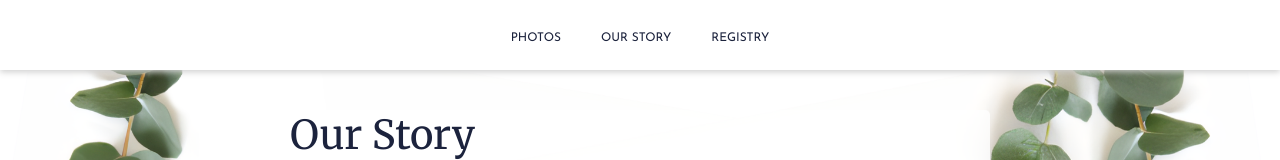
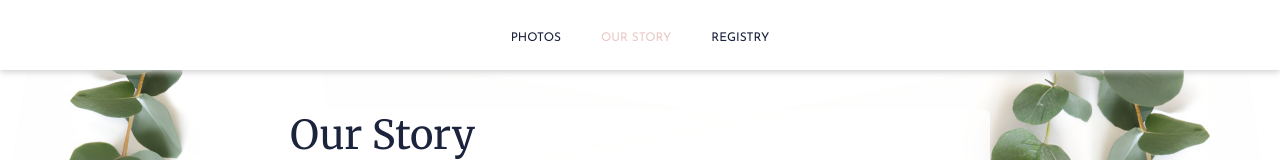
Before and after one commit to lsneth/luke-and-taylor, a React (Create React App) app: page /our-story in a window 1280 px wide. Shown: the top 160 px of the page. Built offline with nearby package versions, Linux system fonts and the light colour scheme.

Commit message:
adds active nav tab styling

```diff
--- a/src/components/Nav.js
+++ b/src/components/Nav.js
@@ -1,13 +1,21 @@
-import { Outlet, Link } from "react-router-dom";
+import { Outlet, Link, useLocation } from "react-router-dom"
 import Footer from './Footer'
+import { useState, useEffect } from 'react'
 
 export default function Nav(){
+  const location = useLocation();
+  const [activeTab, setActiveTab] = useState(location.pathname);
+
+  useEffect(() => {
+    setActiveTab(location.pathname);
+  }, [location]);
+
   return (
     <>
       <nav>
-        <Link to="/" className='navButton'>PHOTOS</Link>
-        <Link to="/our-story" className='navButton'>OUR STORY</Link>
-        <Link to="/registry" className='navButton'>REGISTRY</Link>
+        <Link to="/" className={`navButton ${activeTab === '/' ? 'activeTab' : ''}`}>PHOTOS</Link>
+        <Link to="/our-story" className={`navButton ${activeTab === '/our-story' ? 'activeTab' : ''}`}>OUR STORY</Link>
+        <Link to="/registry" className={`navButton ${activeTab === '/registry' ? 'activeTab' : ''}`}>REGISTRY</Link>
       </nav>
       <Outlet />
       <Footer/>
--- a/src/styles/styles.css
+++ b/src/styles/styles.css
@@ -180,6 +180,10 @@ button:hover{
   }
 }
 
+  .activeTab{
+    color:var(--pink);
+  }
+
 @media only screen and (min-width: 70em) {
   .eucalyptus-bg{
     background-image:url('../images/eucalyptus-long.png');
```
